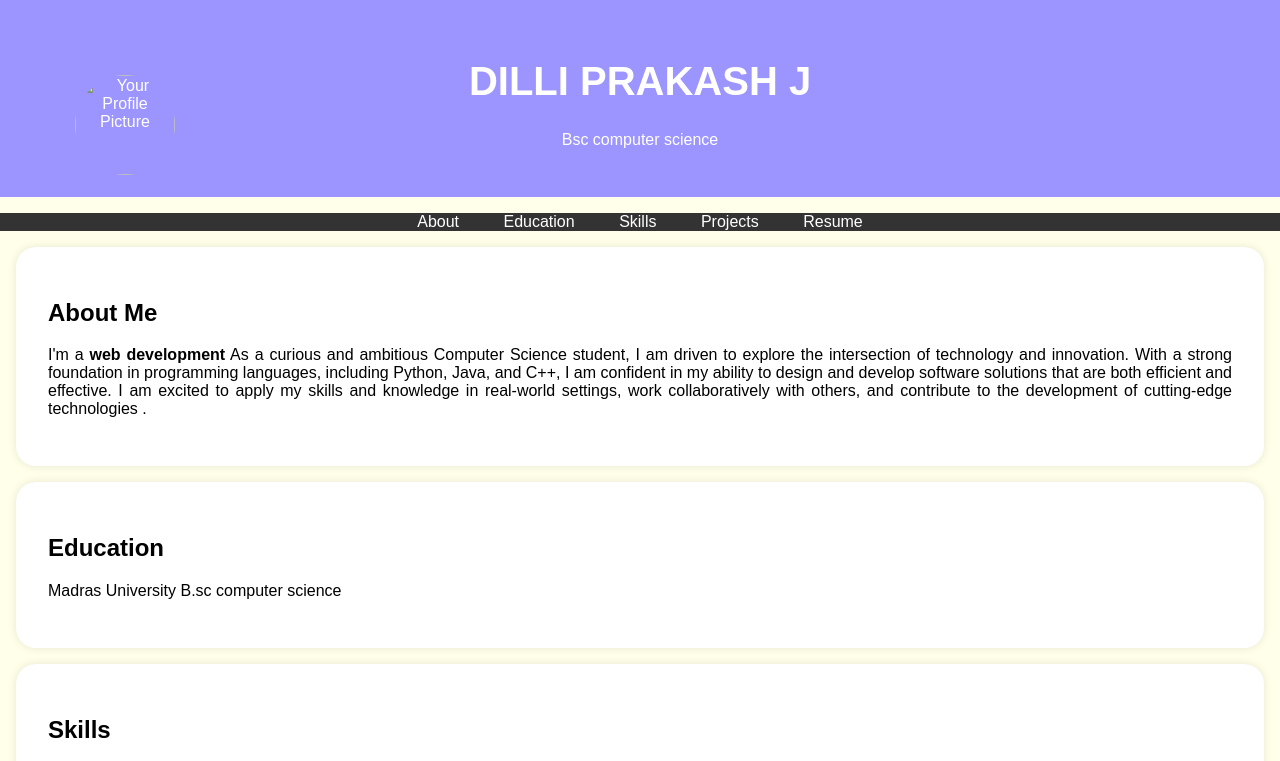
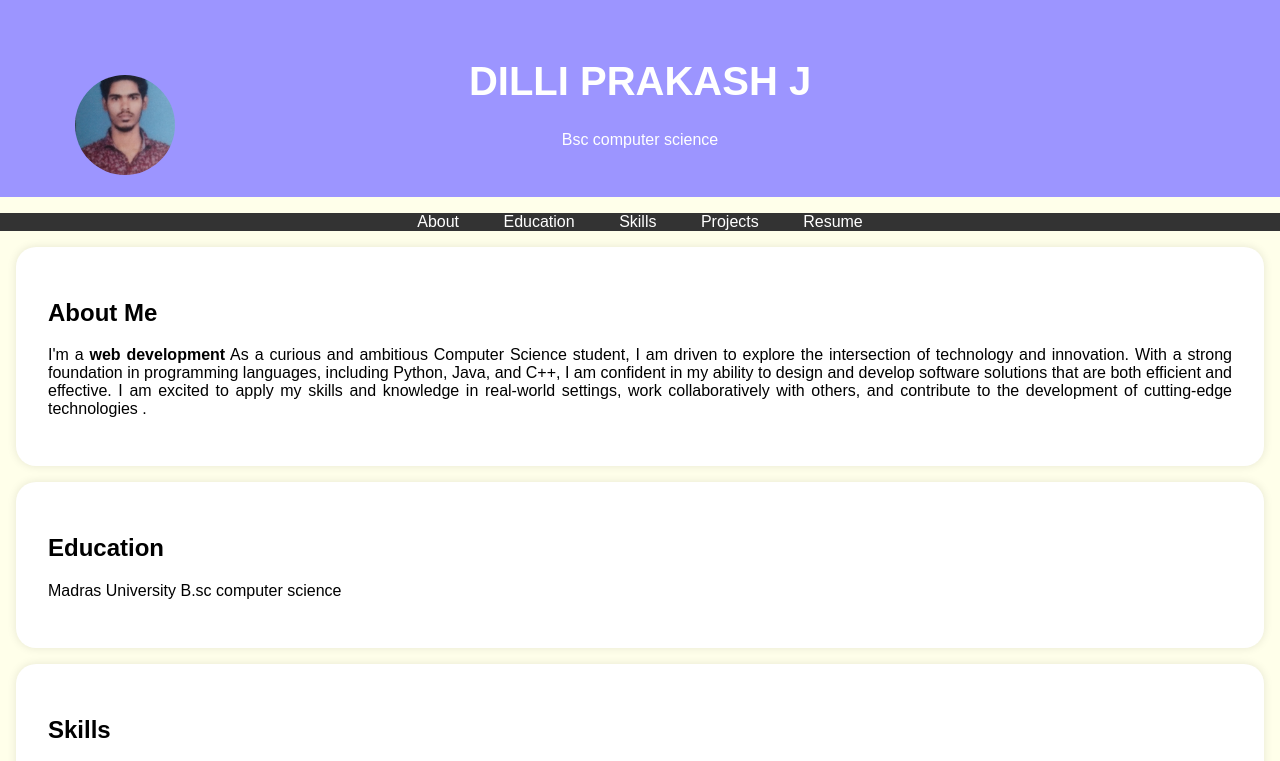
Before and after one commit to dilliprakash2005/Digital-portfolio-, a plain HTML site: page index.html in a window 1280 px wide. Shown: the top 761 px of the page. Drawn offline with Linux system fonts and the light colour scheme.

Commit message:
Update index.html

```diff
--- a/index.html
+++ b/index.html
@@ -95,7 +95,7 @@
     <header>
         <div class="header-content">
             <!-- Add your profile picture here -->
-            <img src="My photos-3.jpg" alt="Your Profile Picture" class="profile-picture">
+            <img src="My photo-3.jpg" alt="Your Profile Picture" class="profile-picture">
             <h1>DILLI PRAKASH J</h1>
             <p>Bsc computer science </p>
         </div>
```
